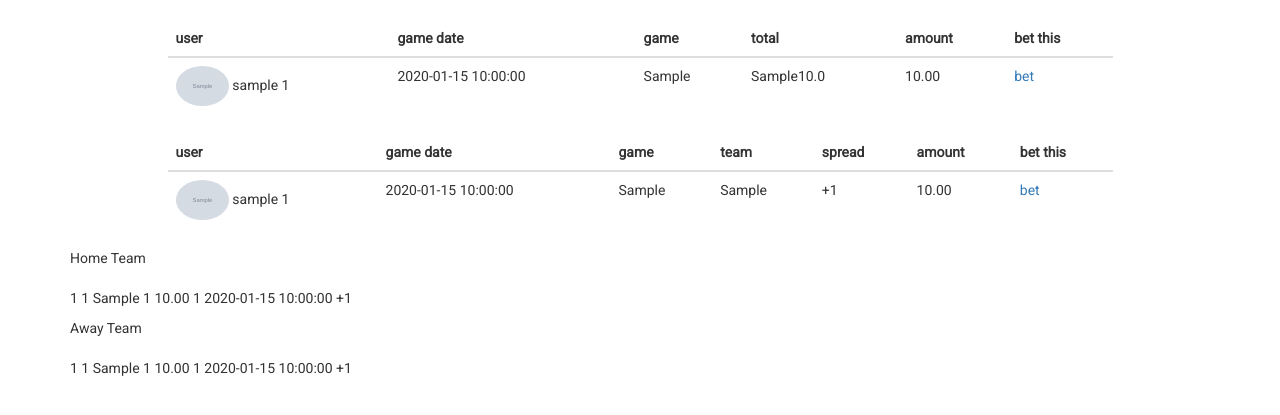
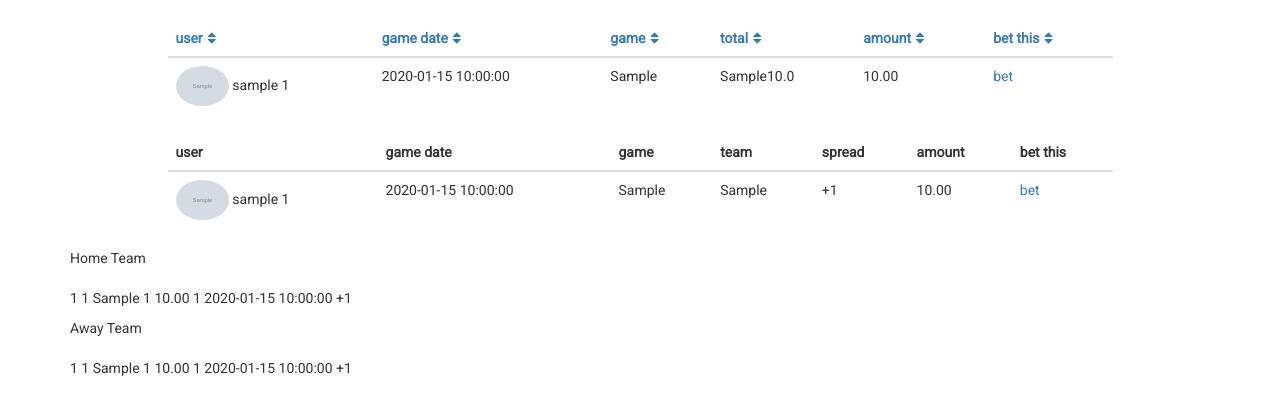
Before and after one commit to jreiher2003/peer_flask, a Flask app: page /nfl/board/ in a window 1280 px wide. Shown: the part 52-467 px from the top of the page. Run offline with Flask 2, Linux system fonts and the light colour scheme; tables that the repository leaves empty hold one stand-in row (values such as "Sample post"); grey boxes marked "Sample" are stand-in pictures; some libraries are stand-ins or nearby versions.

Commit message:
Add sort arrows

```diff
--- a/app/home/templates/base.html
+++ b/app/home/templates/base.html
@@ -12,6 +12,7 @@
     <link rel="stylesheet" href="https://maxcdn.bootstrapcdn.com/bootstrap/3.3.7/css/bootstrap.min.css" integrity="sha384-BVYiiSIFeK1dGmJRAkycuHAHRg32OmUcww7on3RYdg4Va+PmSTsz/K68vbdEjh4u" crossorigin="anonymous">
     <!-- Optional theme -->
     <link rel="stylesheet" href="https://maxcdn.bootstrapcdn.com/bootstrap/3.3.7/css/bootstrap-theme.min.css" integrity="sha384-rHyoN1iRsVXV4nD0JutlnGaslCJuC7uwjduW9SVrLvRYooPp2bWYgmgJQIXwl/Sp" crossorigin="anonymous">
+    <link href="//maxcdn.bootstrapcdn.com/font-awesome/4.1.0/css/font-awesome.min.css" rel="stylesheet">
     <link rel="stylesheet" href="{{ url_for('static', filename='css/nav.css') }}">
     <link rel="stylesheet" href="{{ url_for('static', filename='css/style.css') }}">
 
--- a/app/nfl/templates/nfl_public_board.html
+++ b/app/nfl/templates/nfl_public_board.html
@@ -14,15 +14,15 @@ tr {
     <div class="row">
         <div class="col-md-10 col-md-offset-1">
             <div id="wrapper">
-               <table id="keywords" class="table">
+               <table id="keywords" class="table table-hover tablesorter" cellspacing="1">
                   <thead>
                     <tr>
-                        <th>user</th>
-                        <th>game date</th>
-                        <th>game</th>
-                        <th>total</th>
-                        <th>amount</th>
-                        <th>bet this</th>
+                        <th><a>user<i class="fa fa-fw fa-sort"></i></a></th>
+                        <th><a>game date<i class="fa fa-fw fa-sort"></i></a></th>
+                        <th><a>game<i class="fa fa-fw fa-sort"></i></a></th>
+                        <th><a>total<i class="fa fa-fw fa-sort"></i></a></th>
+                        <th><a>amount<i class="fa fa-fw fa-sort"></i></a></th>
+                        <th><a>bet this<i class="fa fa-fw fa-sort"></i></a></th>
                     </tr>
                    </thead>
                    <tbody>
```
Also changed, not shown: app/static/css/nfl_board.css (deleted, +0 -84 lines).
